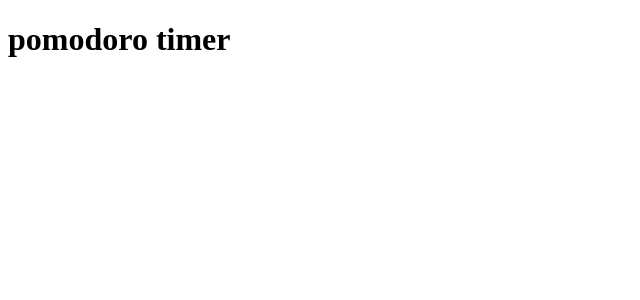
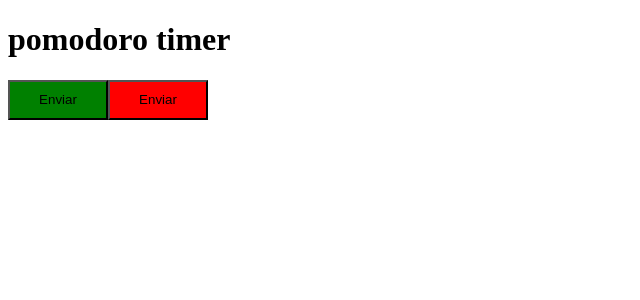
Before and after one commit to ItanuRomero/pomodoro-timer, a React (Vite) app: page / in a window 1280 px wide. Shown: the top 300 px of the page, without its empty margins (0-640 px from the left). Built offline with nearby package versions, Linux system fonts and the light colour scheme.

Commit message:
feat: first component using styled components

```diff
--- a/src/App.tsx
+++ b/src/App.tsx
@@ -1,7 +1,12 @@
+import { Button } from './components/button'
+
 export function App() {
   return (
     <>
       <h1>pomodoro timer</h1>
+
+      <Button variant="primary" />
+      <Button variant="secondary" />
     </>
   )
 }
--- /dev/null
+++ b/src/components/button/index.tsx
@@ -0,0 +1,9 @@
+import { ButtonContainer, ButtonVariant } from './styles'
+
+interface ButtonProps {
+  variant: ButtonVariant
+}
+
+export function Button({ variant = 'primary' }: ButtonProps) {
+  return <ButtonContainer variant={variant}>Enviar</ButtonContainer>
+}
--- /dev/null
+++ b/src/components/button/styles.ts
@@ -0,0 +1,21 @@
+import styled, { css } from 'styled-components'
+
+export type ButtonVariant = 'primary' | 'secondary'
+
+interface ButtonContainerProps {
+  variant: ButtonVariant
+}
+
+const variants = {
+  primary: 'green',
+  secondary: 'red',
+}
+
+export const ButtonContainer = styled.button<ButtonContainerProps>`
+  width: 100px;
+  height: 40px;
+
+  ${(props) => css`
+    background-color: ${variants[props.variant]};
+  `}
+`
```
